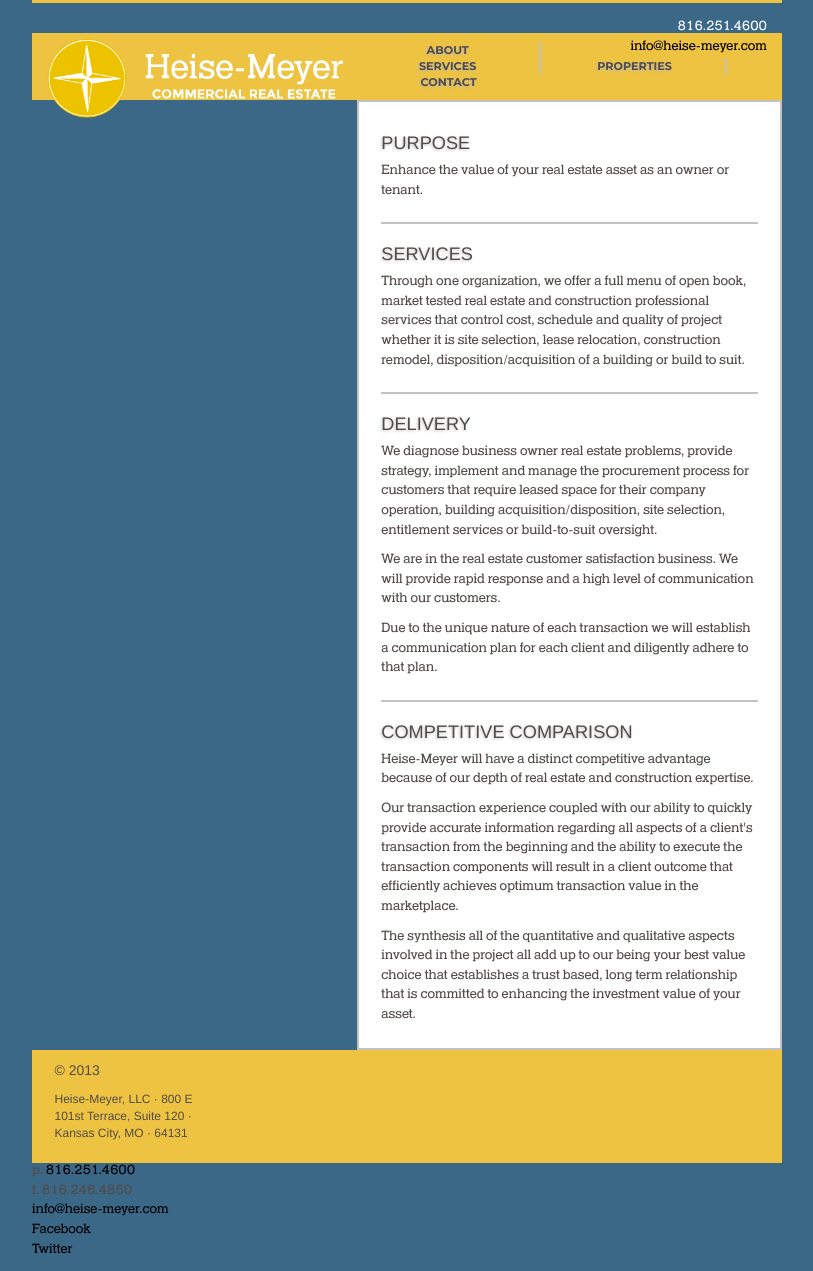
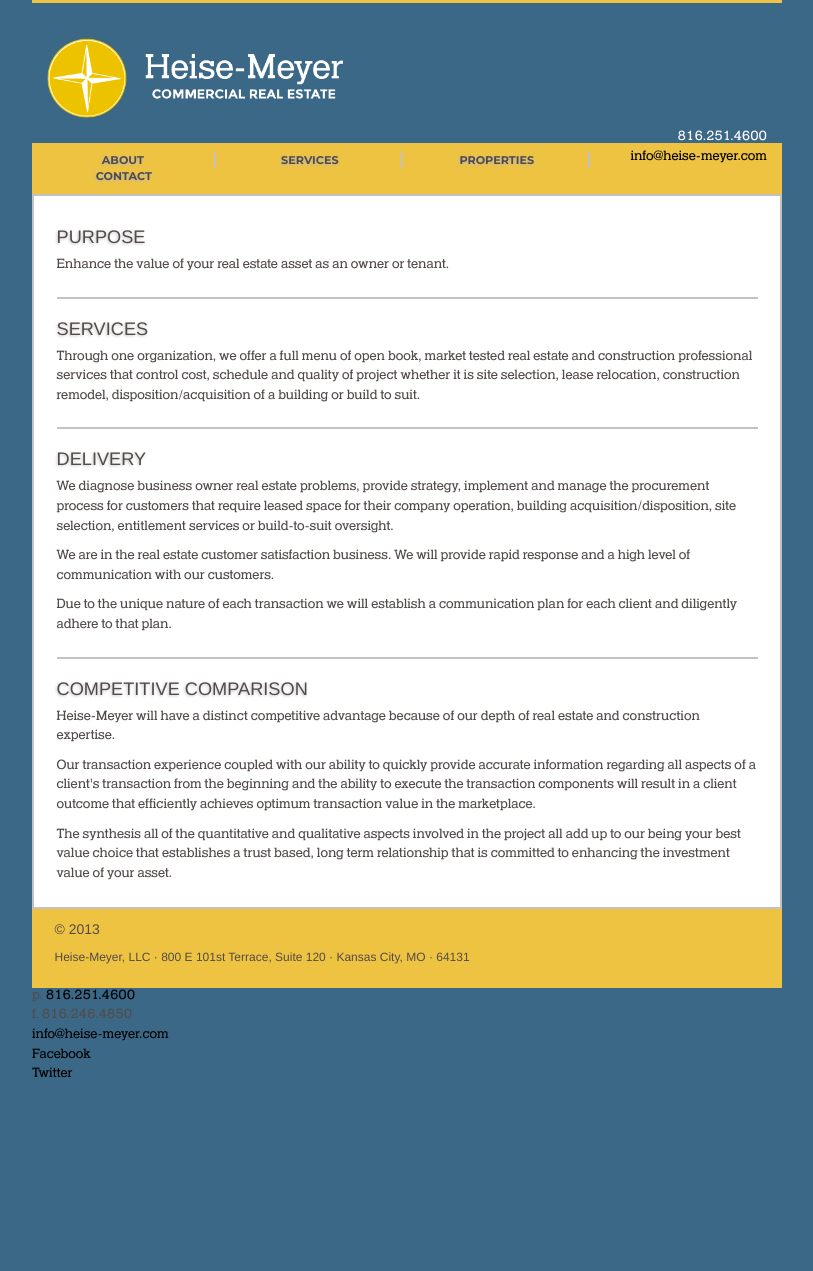
Before and after one commit to jiko/heisemeyer, a Jekyll site: the page built from index.html, in a window 1280 px wide. Shown: the whole page, without its empty margins (233-1046 px from the left). Built offline with Jekyll 4.4.1, drawn with Linux system fonts in a browser that asks for light colours; after the commit the page ends 1096 px from its top, so only the background shows below that.

Commit message:
Spacing Fixes

```diff
--- a/css/main.css
+++ b/css/main.css
@@ -83,7 +83,6 @@
 	padding: 2%;
 	border-top: 3px solid #EEC343;}
 header h1 {
-	float: left;
 	color: #ffffff;}
 #headerinfo {
 	float: right;
@@ -127,13 +126,13 @@
 	padding: 1.5% 3%;
 	background-color: #EEC342;
 	overflow: auto;
-	width: 100%}
+	width: 100%;}
 
-#footer_right {
+#footer_left {
 	width: 75%;
 	float: left;
 	font-size: inherit;}
-#footer_left {
+#footer_right {
 	width: 21%;
 	float: left;
 	font-size: inherit;}
```
